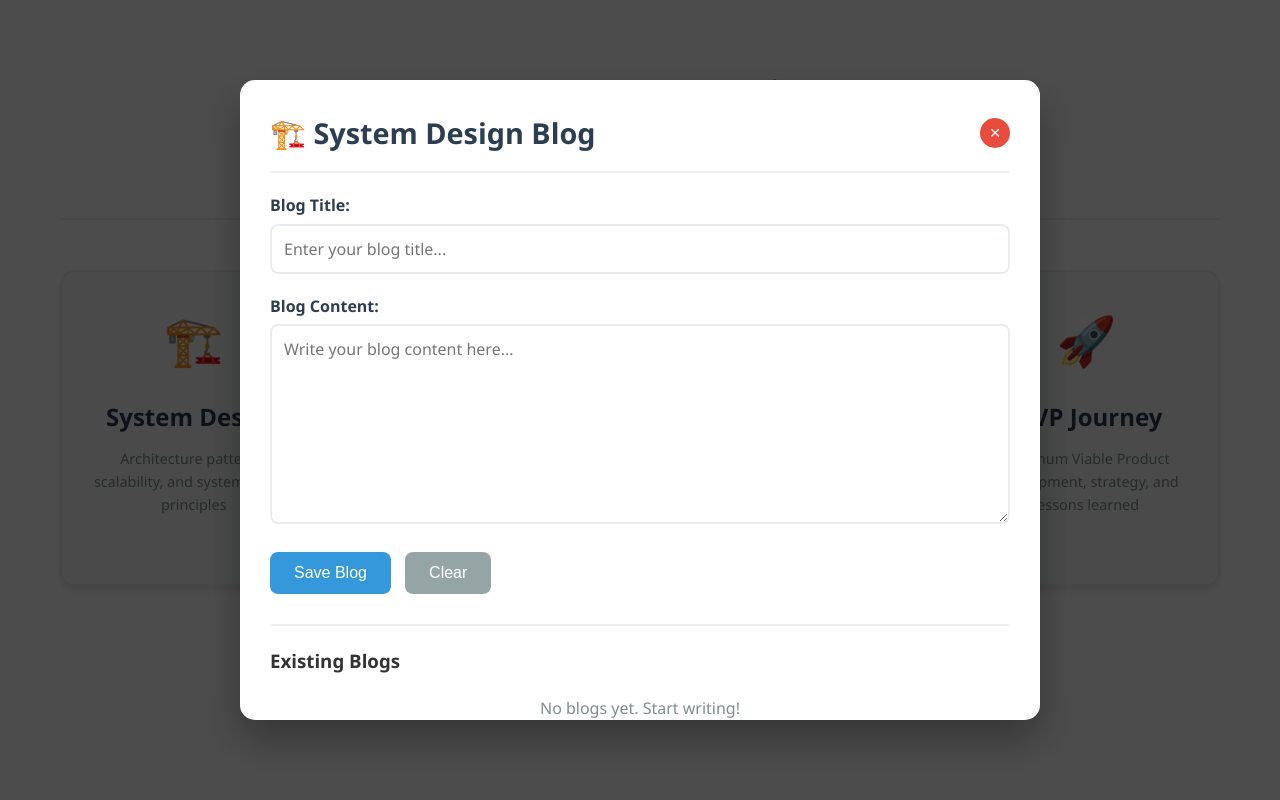
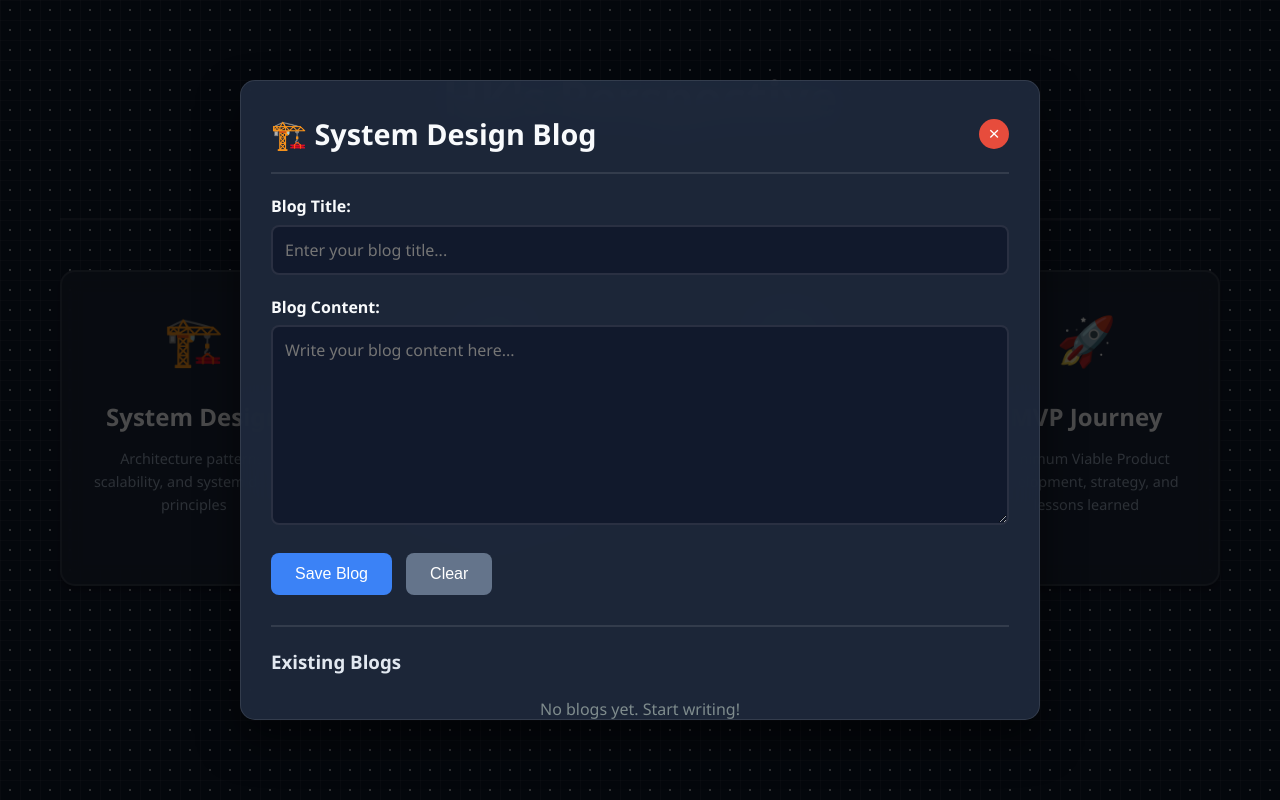
Before and after one commit to hksgrowth/hksgrowth.github.io, a plain HTML site: page index.html in a window 1280 px wide. Both pictures are taken after a click on the element 193 px from the left and 427 px from the top of the page. Drawn offline with Linux system fonts and the light colour scheme.

Commit message:
Apply dark grid background with white dots theme to home page

```diff
--- a/index.html
+++ b/index.html
@@ -13,9 +13,28 @@
 
         body {
             font-family: 'Segoe UI', Tahoma, Geneva, Verdana, sans-serif;
-            background: white;
-            color: #333;
+            background: #0f172a;
+            color: #e2e8f0;
             line-height: 1.6;
+            min-height: 100vh;
+            position: relative;
+        }
+
+        body::before {
+            content: '';
+            position: fixed;
+            top: 0;
+            left: 0;
+            width: 100%;
+            height: 100%;
+            z-index: -1;
+            background: #0f172a;
+            background-image:
+                linear-gradient(to right, rgba(255,255,255,0.06) 1px, transparent 1px),
+                linear-gradient(to bottom, rgba(255,255,255,0.06) 1px, transparent 1px),
+                radial-gradient(circle, rgba(255,255,255,0.6) 1px, transparent 1px);
+            background-size: 20px 20px, 20px 20px, 20px 20px;
+            background-position: 0 0, 0 0, 0 0;
         }
 
         .container {
@@ -28,18 +47,19 @@
             text-align: center;
             margin-bottom: 50px;
             padding: 40px 0;
-            border-bottom: 2px solid #f0f0f0;
+            border-bottom: 2px solid rgba(255,255,255,0.1);
         }
 
         h1 {
             font-size: 3rem;
-            color: #2c3e50;
+            color: #f8fafc;
             margin-bottom: 10px;
+            text-shadow: 0 2px 4px rgba(0,0,0,0.3);
         }
 
         .subtitle {
             font-size: 1.2rem;
-            color: #7f8c8d;
+            color: #94a3b8;
         }
 
         .categories-grid {
@@ -50,20 +70,22 @@
         }
 
         .category-card {
-            background: #f8f9fa;
-            border: 2px solid #e9ecef;
+            background: rgba(30, 41, 59, 0.8);
+            border: 2px solid rgba(255,255,255,0.1);
             border-radius: 15px;
             padding: 30px;
             text-align: center;
             cursor: pointer;
             transition: all 0.3s ease;
-            box-shadow: 0 4px 6px rgba(0,0,0,0.1);
+            box-shadow: 0 4px 6px rgba(0,0,0,0.3);
+            backdrop-filter: blur(10px);
         }
 
         .category-card:hover {
             transform: translateY(-5px);
-            box-shadow: 0 8px 15px rgba(0,0,0,0.2);
-            border-color: #3498db;
+            box-shadow: 0 8px 25px rgba(0,0,0,0.4);
+            border-color: #3b82f6;
+            background: rgba(30, 41, 59, 0.9);
         }
 
         .category-icon {
@@ -74,12 +96,12 @@
         .category-title {
             font-size: 1.5rem;
             font-weight: bold;
-            color: #2c3e50;
+            color: #f8fafc;
             margin-bottom: 10px;
         }
 
         .category-description {
-            color: #7f8c8d;
+            color: #94a3b8;
             font-size: 0.9rem;
         }
 
@@ -100,14 +122,16 @@
             top: 50%;
             left: 50%;
             transform: translate(-50%, -50%);
-            background: white;
+            background: rgba(30, 41, 59, 0.95);
+            border: 1px solid rgba(255,255,255,0.1);
             border-radius: 15px;
             padding: 30px;
             width: 90%;
             max-width: 800px;
             max-height: 80vh;
             overflow-y: auto;
-            box-shadow: 0 20px 40px rgba(0,0,0,0.3);
+            box-shadow: 0 20px 40px rgba(0,0,0,0.5);
+            backdrop-filter: blur(20px);
         }
 
         .popup-header {
@@ -116,12 +140,12 @@
             align-items: center;
             margin-bottom: 20px;
             padding-bottom: 15px;
-            border-bottom: 2px solid #f0f0f0;
+            border-bottom: 2px solid rgba(255,255,255,0.1);
         }
 
         .popup-title {
             font-size: 1.8rem;
-            color: #2c3e50;
+            color: #f8fafc;
         }
 
         .close-btn {
@@ -154,21 +178,24 @@
             display: block;
             margin-bottom: 5px;
             font-weight: bold;
-            color: #2c3e50;
+            color: #f8fafc;
         }
 
         input[type="text"], textarea {
             width: 100%;
             padding: 12px;
-            border: 2px solid #e9ecef;
+            border: 2px solid rgba(255,255,255,0.1);
             border-radius: 8px;
             font-size: 1rem;
             font-family: inherit;
+            background: rgba(15, 23, 42, 0.8);
+            color: #e2e8f0;
         }
 
         input[type="text"]:focus, textarea:focus {
             outline: none;
-            border-color: #3498db;
+            border-color: #3b82f6;
+            background: rgba(15, 23, 42, 0.9);
         }
 
         textarea {
@@ -177,7 +204,7 @@
         }
 
         .btn {
-            background: #3498db;
+            background: #3b82f6;
             color: white;
             border: none;
             padding: 12px 24px;
@@ -185,25 +212,26 @@
             cursor: pointer;
             font-size: 1rem;
             margin-right: 10px;
-            transition: background 0.3s ease;
+            transition: all 0.3s ease;
         }
 
         .btn:hover {
-            background: #2980b9;
+            background: #2563eb;
+            transform: translateY(-1px);
         }
 
         .btn-secondary {
-            background: #95a5a6;
+            background: #64748b;
         }
 
         .btn-secondary:hover {
-            background: #7f8c8d;
+            background: #475569;
         }
 
         .existing-blogs {
             margin-top: 30px;
             padding-top: 20px;
-            border-top: 2px solid #f0f0f0;
+            border-top: 2px solid rgba(255,255,255,0.1);
         }
 
         .blog-list {
@@ -211,8 +239,8 @@
         }
 
         .blog-item {
-            background: #f8f9fa;
-            border: 1px solid #e9ecef;
+            background: rgba(15, 23, 42, 0.8);
+            border: 1px solid rgba(255,255,255,0.1);
             border-radius: 8px;
             padding: 15px;
             margin-bottom: 10px;
@@ -222,12 +250,13 @@
         }
 
         .blog-item:hover {
-            background: #e9ecef;
+            background: rgba(15, 23, 42, 0.9);
+            border-color: rgba(255,255,255,0.2);
         }
 
         .blog-title {
             font-weight: bold;
-            color: #2c3e50;
+            color: #f8fafc;
         }
 
         .blog-actions {
@@ -241,19 +270,19 @@
         }
 
         .btn-danger {
-            background: #e74c3c;
+            background: #ef4444;
         }
 
         .btn-danger:hover {
-            background: #c0392b;
+            background: #dc2626;
         }
 
         .btn-success {
-            background: #27ae60;
+            background: #10b981;
         }
 
         .btn-success:hover {
-            background: #229954;
+            background: #059669;
         }
     </style>
 </head>
```
